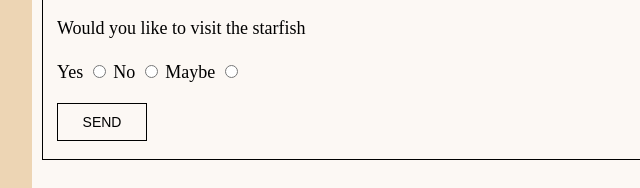
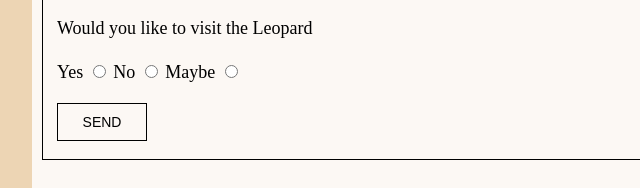
Before and after one commit to Manpinderjeet/mid-term-project, a plain HTML site: page index.html in a window 1280 px wide. Shown: the part 1386-1574 px from the top of the page, 96-736 px from the left. Drawn offline with Linux system fonts and the light colour scheme.

Commit message:
Update index.html

```diff
--- a/index.html
+++ b/index.html
@@ -49,7 +49,7 @@
                 <input type="email" id="email" name="email" class="full-width"><br>
                 <label class="formtext" for="message">Your message</label>
                 <textarea type="text" id="message" rows="4" name="message" class="full-width"></textarea>
-                <p class="formtext">Would you like to visit the starfish</p><br>
+                <p class="formtext">Would you like to visit the Leopard</p><br>
                 <div class="radio">
                     <label for="yes">Yes</label>
                     <input type="radio" id="yes" name="like" value="Yes">
```
